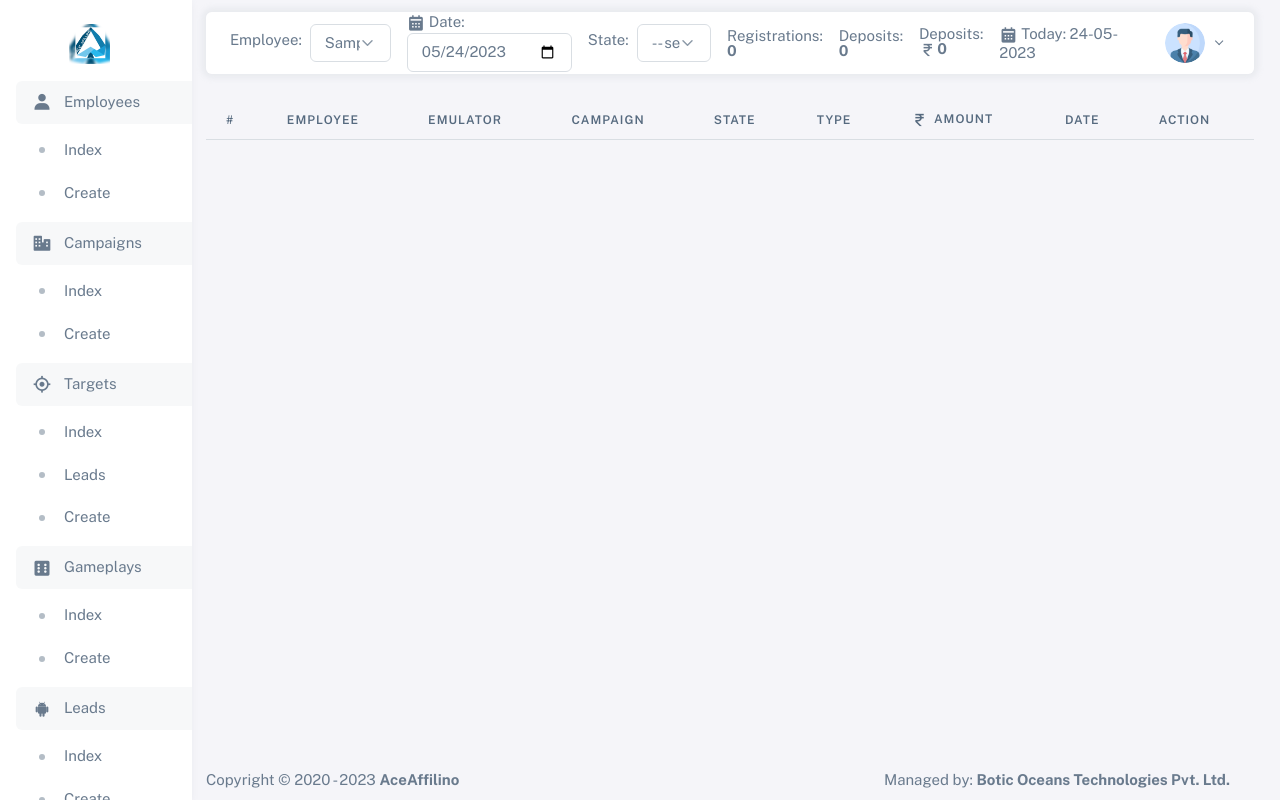
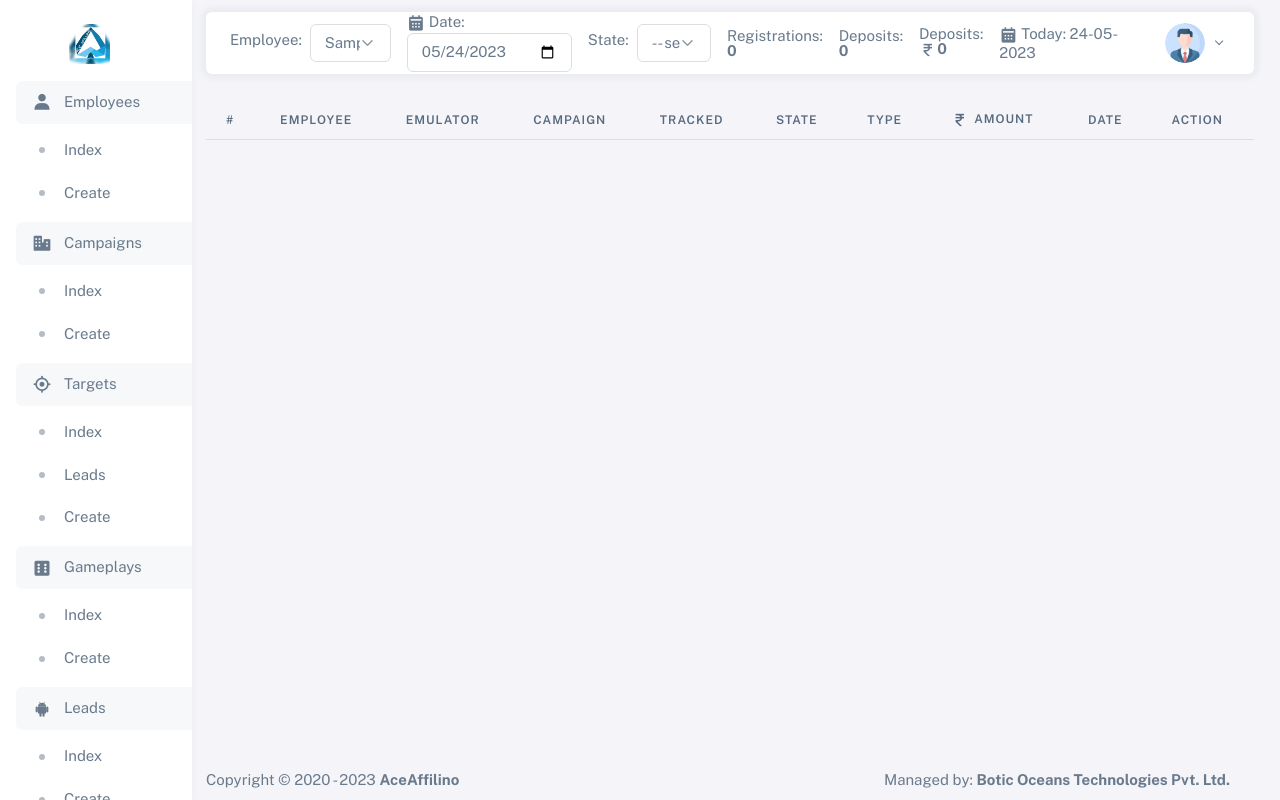
Before and after one commit to Sunil178/Laravel-Styled-PHP, a PHP site: page /leads in a window 1280 px wide. Run offline with PHP 8.4, Linux system fonts and the light colour scheme; the visitor is signed in with stand-in values (Sample User, id 1); data that the repository does not hold is empty; some libraries are stand-ins or nearby versions.

Commit message:
Added tracked column in leads

```diff
--- a/controller/leads/index.php
+++ b/controller/leads/index.php
@@ -8,7 +8,7 @@
     $model = new Model('leads');
     $employee_id = $employee_id_param ?: $_SESSION['employee_id'];
 
-    $query = "SELECT leads.id, leads.emulator AS emulator_name, employees.name AS employees_name, employees.username, campaigns.name AS campaign_name, states.name as state_name, leads.type, leads.created_at as lead_date, ld.total_lead_deposit FROM leads JOIN employees ON employees.id = leads.employee_id LEFT JOIN campaigns ON campaigns.id = leads.campaign_id LEFT JOIN states ON states.id = leads.state_id LEFT JOIN ( SELECT lead_id, SUM(lead_deposits.amount) AS total_lead_deposit FROM lead_deposits GROUP BY lead_id ) ld ON ld.lead_id = leads.id WHERE DATE(leads.created_at) = '$date'";
+    $query = "SELECT leads.id, leads.emulator AS emulator_name, leads.tracked, employees.name AS employees_name, employees.username, campaigns.name AS campaign_name, states.name as state_name, leads.type, leads.created_at as lead_date, ld.total_lead_deposit FROM leads JOIN employees ON employees.id = leads.employee_id LEFT JOIN campaigns ON campaigns.id = leads.campaign_id LEFT JOIN states ON states.id = leads.state_id LEFT JOIN ( SELECT lead_id, SUM(lead_deposits.amount) AS total_lead_deposit FROM lead_deposits GROUP BY lead_id ) ld ON ld.lead_id = leads.id WHERE DATE(leads.created_at) = '$date'";
 
     if (!checkAdmin() || $employee_id_param) {
         $query .= " AND leads.employee_id = '$employee_id'";
--- a/views/leads/index.php
+++ b/views/leads/index.php
@@ -19,6 +19,7 @@
                     <?php } ?>
                     <th> Emulator </th>
                     <th> Campaign </th>
+                    <th> Tracked </th>
                     <th> State </th>
                     <th> Type </th>
                     <th> <i class='bx bx-rupee mt-0'></i> Amount </th>
@@ -36,6 +37,11 @@
                         <?php } ?>
                         <td> <?php echo $lead->emulator_name ?> </td>
                         <td> <?php echo $lead->campaign_name ?> </td>
+                        <?php if ($lead->tracked == 0) { ?>
+                            <td class="text-success"> Yes </td>
+                        <?php } else { ?>
+                            <td class="text-danger"> No </td>
+                        <?php } ?>
                         <td> <?php echo $lead->state_name ?> </td>
                         <td> <?php echo ($lead->type == 0 ? 'Registration' : 'Deposit') ?> </td>
                         <td> <i class='bx bx-rupee mt-0'></i> <?php echo (int) $lead->total_lead_deposit ?> </td>
```
